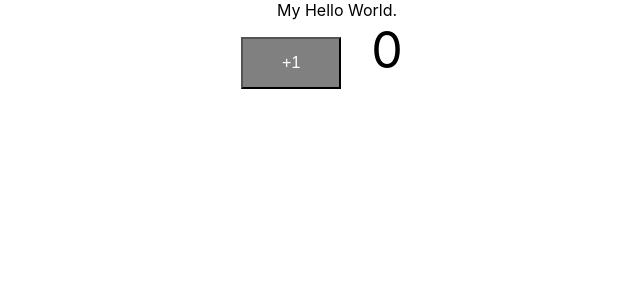
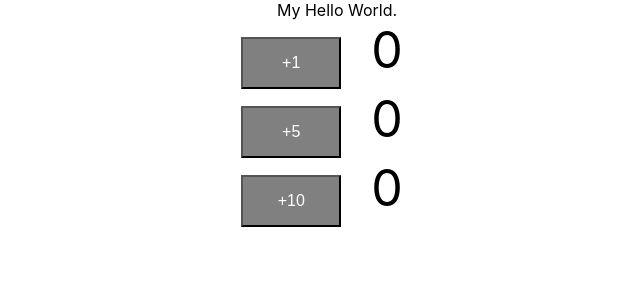
Before and after one commit to Neema93/ReactAndSpringBootApplication, a React (Create React App) app in the folder frontend/todo-app/: page / in a window 1280 px wide. Shown: the top 300 px of the page, without its empty margins (303-943 px from the left). Built offline with nearby package versions, Linux system fonts and the light colour scheme.

Commit message:
Use props for value

```diff
--- a/frontend/todo-app/src/App.js
+++ b/frontend/todo-app/src/App.js
@@ -7,7 +7,9 @@
   return (
     <div className="App">
      My Hello World.
-     <Counter></Counter>
+     <Counter by={1}></Counter>
+     <Counter by={5}></Counter>
+     <Counter by={10}></Counter>
     </div>
   );
 }
--- a/frontend/todo-app/src/components/counter/Counter.jsx
+++ b/frontend/todo-app/src/components/counter/Counter.jsx
@@ -6,23 +6,23 @@
         this.state = {
             counter : 0
         }
-       // this.increment = this.increment.bind(this);
+        this.increment = this.increment.bind(this);
     }
-    render = () => {
+    render()  {
         return (
             <div className='counter'>
-                <button onClick={this.increment}>+1</button>
+                <button onClick={this.increment}>+{this.props.by}</button>
                 <span className='count' style={{fontSize:  '50px'}}>{this.state.counter}</span>
             </div>
         )
     }
 
 
-    increment = () => {
+    increment()  {
         // console.log('increment')
        // this.state.counter++;
         this.setState({
-            counter: this.state.counter +1
+            counter: this.state.counter + this.props.by
         }
         );
     }
```
